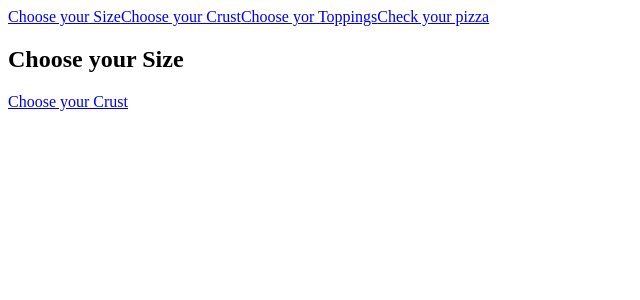
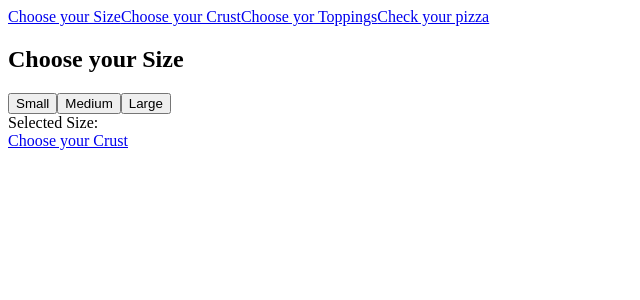
Before and after one commit to marcomafessolli/tauria-challenge, a React (Create React App) app: page /choose-your-size in a window 1280 px wide. Shown: the top 300 px of the page, without its empty margins (0-640 px from the left). Built offline with nearby package versions, Linux system fonts and the light colour scheme.

Commit message:
feat: 🎸 adds basic functionality

```diff
--- a/src/components/check-your-pizza.tsx
+++ b/src/components/check-your-pizza.tsx
@@ -3,10 +3,26 @@ import { Link } from 'react-router-dom'
 
 import ROUTES from '../routes'
 
+import { usePizzaBuilder } from '../context/pizza-context'
+
 const CheckYourPizza: React.FunctionComponent = () => {
+  const { size, crust, toppings, price } = usePizzaBuilder()
+
   return (
     <>
       <h2>Check your Pizza</h2>
+
+      <div>Selected Size: {size}</div>
+      <div>Selected Crust: {crust}</div>
+      <div>Selected Toppings:</div>
+      <ul>
+        {toppings.map((topping, index) => {
+          return <li key={index}>{topping}</li>
+        })}
+      </ul>
+
+      <div>Total price: {price}</div>
+
       <Link to={ROUTES.SELECT_SIZE}>Order Again</Link>
     </>
   )
--- a/src/components/navigation.tsx
+++ b/src/components/navigation.tsx
@@ -1,5 +1,6 @@
 import React from 'react'
 import { NavLink } from 'react-router-dom'
+
 import ROUTES from '../routes'
 
 const Navigation: React.FunctionComponent = () => {
--- a/src/components/select-crust.tsx
+++ b/src/components/select-crust.tsx
@@ -1,11 +1,41 @@
 import React from 'react'
 import { Link } from 'react-router-dom'
+
 import ROUTES from '../routes'
 
+import { usePizzaBuilder } from '../context/pizza-context'
+
+const CRUST_OPTIONS = [
+  'Thin', // +$2
+  'Thick', // +$4
+]
+
 const SelectCrust: React.FunctionComponent = () => {
+  const { crust, setCrust } = usePizzaBuilder()
+
+  const selectCrustOption = (selectedCrustOption: string) => {
+    setCrust(selectedCrustOption)
+  }
+
   return (
     <>
       <h2>Choose your Crust</h2>
+
+      {CRUST_OPTIONS.map((crustOption, index) => {
+        return (
+          <button
+            key={index}
+            onClick={() => {
+              selectCrustOption(crustOption)
+            }}
+          >
+            {crustOption}
+          </button>
+        )
+      })}
+
+      <div>Selected Crust: {crust}</div>
+
       <Link to={ROUTES.SELECT_TOPPINGS}>Choose your Toppings</Link>
     </>
   )
--- a/src/components/select-size.tsx
+++ b/src/components/select-size.tsx
@@ -3,10 +3,40 @@ import { Link } from 'react-router-dom'
 
 import ROUTES from '../routes'
 
+import { usePizzaBuilder } from '../context/pizza-context'
+
+const PIZZA_SIZES = [
+  'Small', // $8
+  'Medium', // $10
+  'Large', // $12
+]
+
 const SelectSize: React.FunctionComponent = () => {
+  const { setSize, size } = usePizzaBuilder()
+
+  const selectPizzaSize = (selectedPizzaSize: string) => {
+    setSize(selectedPizzaSize)
+  }
+
   return (
     <>
       <h2>Choose your Size</h2>
+
+      {PIZZA_SIZES.map((pizzaSize, index) => {
+        return (
+          <button
+            key={index}
+            onClick={() => {
+              selectPizzaSize(pizzaSize)
+            }}
+          >
+            {pizzaSize}
+          </button>
+        )
+      })}
+
+      <div>Selected Size: {size}</div>
+
       <Link to={ROUTES.SELECT_CRUST}>Choose your Crust</Link>
     </>
   )
--- a/src/components/select-toppings.tsx
+++ b/src/components/select-toppings.tsx
@@ -3,10 +3,52 @@ import { Link } from 'react-router-dom'
 
 import ROUTES from '../routes'
 
+import { usePizzaBuilder } from '../context/pizza-context'
+
+const TOPPING_OPTIONS = [
+  'Pepperoni',
+  'Mushrooms',
+  'Onions',
+  'Sausage',
+  'Bacon',
+  'Extra cheese',
+  'Black Olives',
+  'Green Peppers',
+  'Pineapple',
+  'Spinach',
+]
+
 const SelectToppings: React.FunctionComponent = () => {
+  const { toppings, setToppings } = usePizzaBuilder()
+
+  const selectToppingOption = (selectedToppingOption: string) => {
+    setToppings([...toppings, selectedToppingOption])
+  }
+
   return (
     <>
       <h2>Choose your Toppings</h2>
+
+      {TOPPING_OPTIONS.map((toppingOption, index) => {
+        return (
+          <button
+            key={index}
+            onClick={() => {
+              selectToppingOption(toppingOption)
+            }}
+          >
+            {toppingOption}
+          </button>
+        )
+      })}
+
+      <div>Selected Toppings:</div>
+      <ul>
+        {toppings.map((topping, index) => {
+          return <li key={index}>{topping}</li>
+        })}
+      </ul>
+
       <Link to={ROUTES.CHECK_YOUR_PIZZA}>Check your Custom Pizza</Link>
     </>
   )
--- /dev/null
+++ b/src/context/pizza-context.tsx
@@ -0,0 +1,56 @@
+import React, { useContext, useEffect, useState } from 'react'
+
+interface PizzaContext {
+  setSize: Function
+  setCrust: Function
+  setToppings: Function
+  size: string
+  crust: string
+  toppings: Array<string>
+  price: number
+}
+
+const defaultContext: PizzaContext = {
+  setSize: () => {},
+  setCrust: () => {},
+  setToppings: () => {},
+  size: '',
+  crust: '',
+  toppings: [],
+  price: 0,
+}
+
+const PizzaContext = React.createContext<PizzaContext>(defaultContext)
+
+export const usePizzaBuilder = () => {
+  return useContext(PizzaContext)
+}
+
+export const PizzaConsumer: React.FunctionComponent = ({ children }) => {
+  const [size, setSize] = useState('')
+  const [crust, setCrust] = useState('')
+  const [toppings, setToppings] = useState([])
+  const [price, setPrice] = useState(0)
+
+  useEffect(() => {
+    setPrice((price) => {
+      return price + 1
+    })
+  }, [size, crust, toppings])
+
+  return (
+    <PizzaContext.Provider
+      value={{
+        setSize,
+        setCrust,
+        setToppings,
+        size,
+        crust,
+        toppings,
+        price,
+      }}
+    >
+      {children}
+    </PizzaContext.Provider>
+  )
+}
--- a/src/index.tsx
+++ b/src/index.tsx
@@ -15,11 +15,13 @@ import SelectToppings from './components/select-toppings'
 import CheckYourPizza from './components/check-your-pizza'
 
 import Navigation from './components/navigation'
+import { PizzaConsumer } from './context/pizza-context'
 
 const App: React.FunctionComponent = () => {
   return (
     <Router>
       <Navigation />
+      <PizzaConsumer>
         <Switch>
           <Route path={ROUTES.SELECT_SIZE}>
             <SelectSize />
@@ -37,6 +39,7 @@ const App: React.FunctionComponent = () => {
             <Redirect to={ROUTES.SELECT_SIZE} />
           </Route>
         </Switch>
+      </PizzaConsumer>
     </Router>
   )
 }
```
Lines whose indentation alone changed are shown as unchanged.
